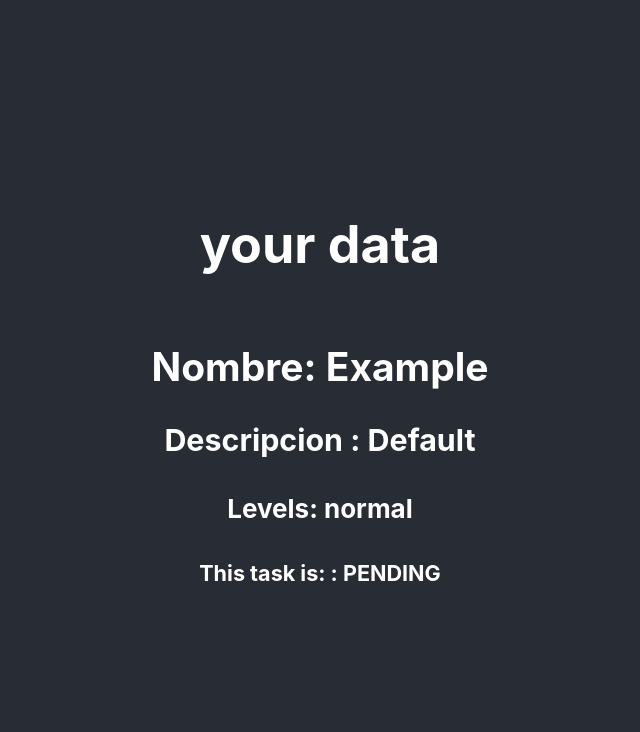
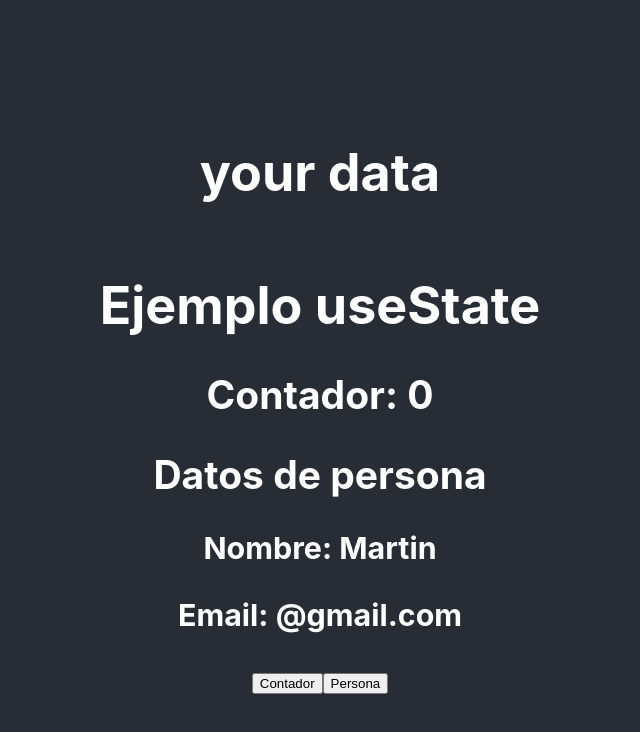
Before and after one commit to crccode/hello-world, a React (Create React App) app: page / in a window 1280 px wide. Shown: the top 732 px of the page, without its empty margins (320-960 px from the left). Built offline with nearby package versions, Linux system fonts and the light colour scheme.

Commit message:
Hook uso useState
Modificar el contenido de un html usando el estado de un boton

```diff
--- a/src/App.js
+++ b/src/App.js
@@ -1,14 +1,15 @@
 import logo from './logo.svg';
 import './App.css';
 import TaskListComponent from './components/container/task_list';
+import Ejemplo1 from './hooks/Ejemplo1';
 
 function App() {
   return (
     <div className="App">
       <header className="App-header">
         <h1>your data</h1>
-        <TaskListComponent></TaskListComponent>
-
+        {/* <TaskListComponent></TaskListComponent> */}
+        <Ejemplo1></Ejemplo1>
       </header>
     </div>
   );
--- a/src/components/container/task_list.jsx
+++ b/src/components/container/task_list.jsx
@@ -4,10 +4,9 @@ import {Task} from "../../models/task.class";
 import TaskComponent from '../pure/task';
 const TaskListComponent= () => {
     const defaultTask = new Task('Example','Default',false,LEVELS.NORMAL);
-    const changeState= (id) => {
+    const changeState = (id) => {
         console.log('dd');
     }
-
     return (
         <div>
             <TaskComponent task={defaultTask}></TaskComponent>
--- /dev/null
+++ b/src/hooks/Ejemplo1.jsx
@@ -0,0 +1,47 @@
+/**
+ * Crear un componente de tiop fucnioN y acceder a su estado
+ * a traves de un hook y modificarlo
+ */
+import React, {useState} from 'react';
+
+const Ejemplo1 = () => {
+    //Valor inicial
+    const valorInicial = 0;
+    const personaInicial = {
+        nombre : 'Martin',
+        email: '@gmail.com'
+    };
+    // Queremnos que si esto se cambia se replique en los componentes HTML
+    // const [nombreVariable, FuncionParaCambiar]= useState(valorInicial)
+    const [contador, setContador] = useState(valorInicial);
+    const [persona, setPersona] = useState(personaInicial);
+    /**
+     * Funcion para actualizar el estado privado del contador y de la persona
+     */
+    function incrementtarContador(){
+        setContador(contador+1)
+    }
+    function actualizarPersona(){
+        setPersona(
+            {
+                nombre: 'Jose',
+                email: '@syrop.com'
+            }
+        )
+    }
+
+    return (
+        <div>
+            <h1>Ejemplo useState</h1>
+            <h2>Contador: {contador}</h2>
+            <h2>Datos de persona</h2>
+            <h3> Nombre: {persona.nombre}</h3>
+            <h3> Email: {persona.email}</h3>
+
+            <button onClick={incrementtarContador}>Contador</button>
+            <button onClick={actualizarPersona}>Persona</button>
+        </div>
+    );
+}
+
+export default Ejemplo1;
--- a/src/models/task.class.js
+++ b/src/models/task.class.js
@@ -1,4 +1,3 @@
-
 import {LEVELS} from "./levels.enum.js"
 export  class Task{
     name='';
```
